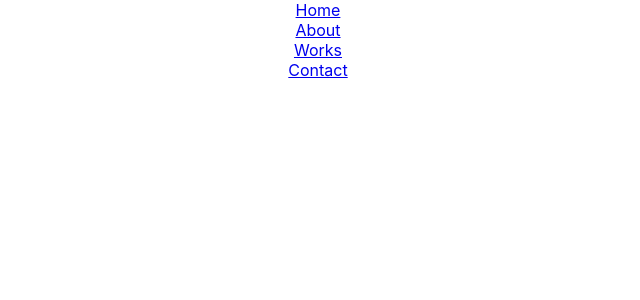
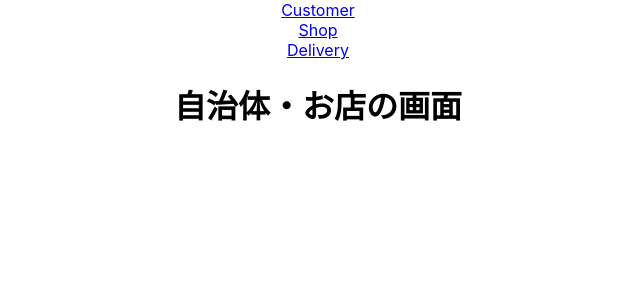
Before and after one commit to daisuke-shimura/React_display_move, a React (Create React App) app: page /Shop in a window 1280 px wide. Shown: the top 300 px of the page, without its empty margins (322-962 px from the left). Built offline with nearby package versions, Linux system fonts and the light colour scheme.

Commit message:
3つに編集

```diff
--- a/src/App.tsx
+++ b/src/App.tsx
@@ -1,28 +1,24 @@
 import { BrowserRouter, Link, Route, Routes } from "react-router-dom";
 import './App.css';
 
-import About from "./components/About";
-import Contact from "./components/Contact";
-import Home from "./components/Home";
-import Works from "./components/Works";
+import Customer from "./components/Customer";
+import Delivery from "./components/Delivery";
+import Shop from "./components/Shop";
 
 function App() {
   return (
 <BrowserRouter>
       <div className="App">
-        <Link to="/">Home</Link>
+        <Link to="/">Customer</Link>
         <br />
-        <Link to="/about">About</Link>
+        <Link to="/Shop">Shop</Link>
         <br />
-        <Link to="/works">Works</Link>
-        <br />
-        <Link to="/contact">Contact</Link>
+        <Link to="/Delivery">Delivery</Link>
         <br />
         <Routes>
-          <Route path="/" element={<Home />} />
-          <Route path="/about" element={<About />} />
-          <Route path="/works/" element={<Works />} />
-          <Route path="/contact" element={<Contact />} />
+          <Route path="/" element={<Customer />} />
+          <Route path="/Delivery/" element={<Delivery />} />
+          <Route path="/Shop" element={<Shop />} />
         </Routes>
         {/* <Footer /> */}
       </div>
--- a/src/components/About.tsx
+++ /dev/null
@@ -1,9 +0,0 @@
-const About = () => {
-  return (
-    <div>
-      <h1>About</h1>
-    </div>
-  );
-};
-
-export default About;
--- a/src/components/Contact.tsx
+++ /dev/null
@@ -1,9 +0,0 @@
-const Contact = () => {
-  return (
-    <div>
-      <h1>Contact</h1>
-    </div>
-  );
-};
-
-export default Contact;
--- /dev/null
+++ b/src/components/Customer.tsx
@@ -0,0 +1,9 @@
+const Customer = () => {
+  return (
+    <div>
+      <h1>観光客画面</h1>
+    </div>
+  );
+};
+
+export default Customer;
--- /dev/null
+++ b/src/components/Delivery.tsx
@@ -0,0 +1,9 @@
+const Delivery = () => {
+  return (
+    <div>
+      <h1>回収業者画面</h1>
+    </div>
+  );
+};
+
+export default Delivery;
--- a/src/components/Home.tsx
+++ /dev/null
@@ -1,9 +0,0 @@
-const Home = () => {
-  return (
-    <div>
-      <h1>Home</h1>
-    </div>
-  );
-};
-
-export default Home;
--- /dev/null
+++ b/src/components/Shop.tsx
@@ -0,0 +1,9 @@
+const Shop = () => {
+  return (
+    <div>
+      <h1>自治体・お店の画面</h1>
+    </div>
+  );
+};
+
+export default Shop;
--- a/src/components/Works.tsx
+++ /dev/null
@@ -1,9 +0,0 @@
-const Works = () => {
-  return (
-    <div>
-      <h1>Works</h1>
-    </div>
-  );
-};
-
-export default Works;
```
